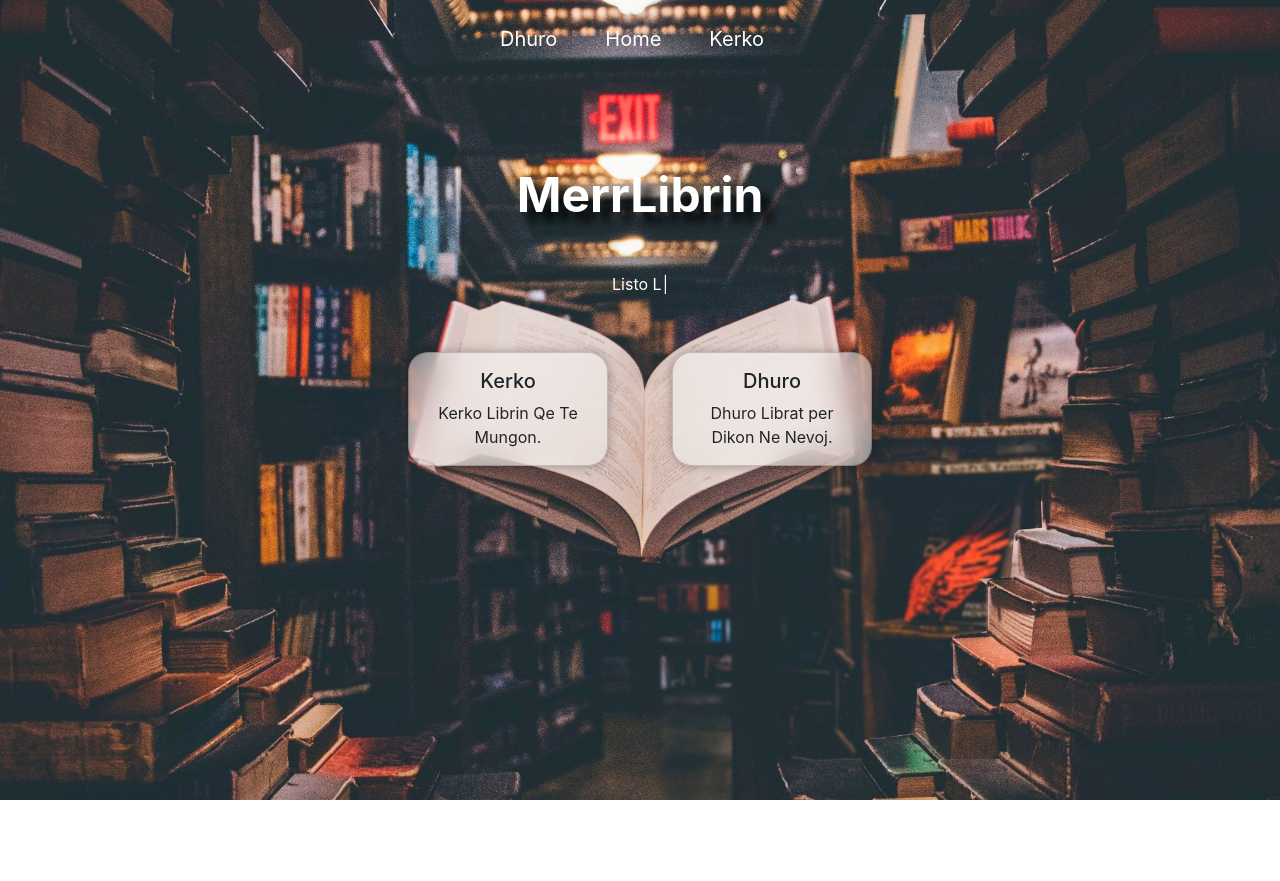
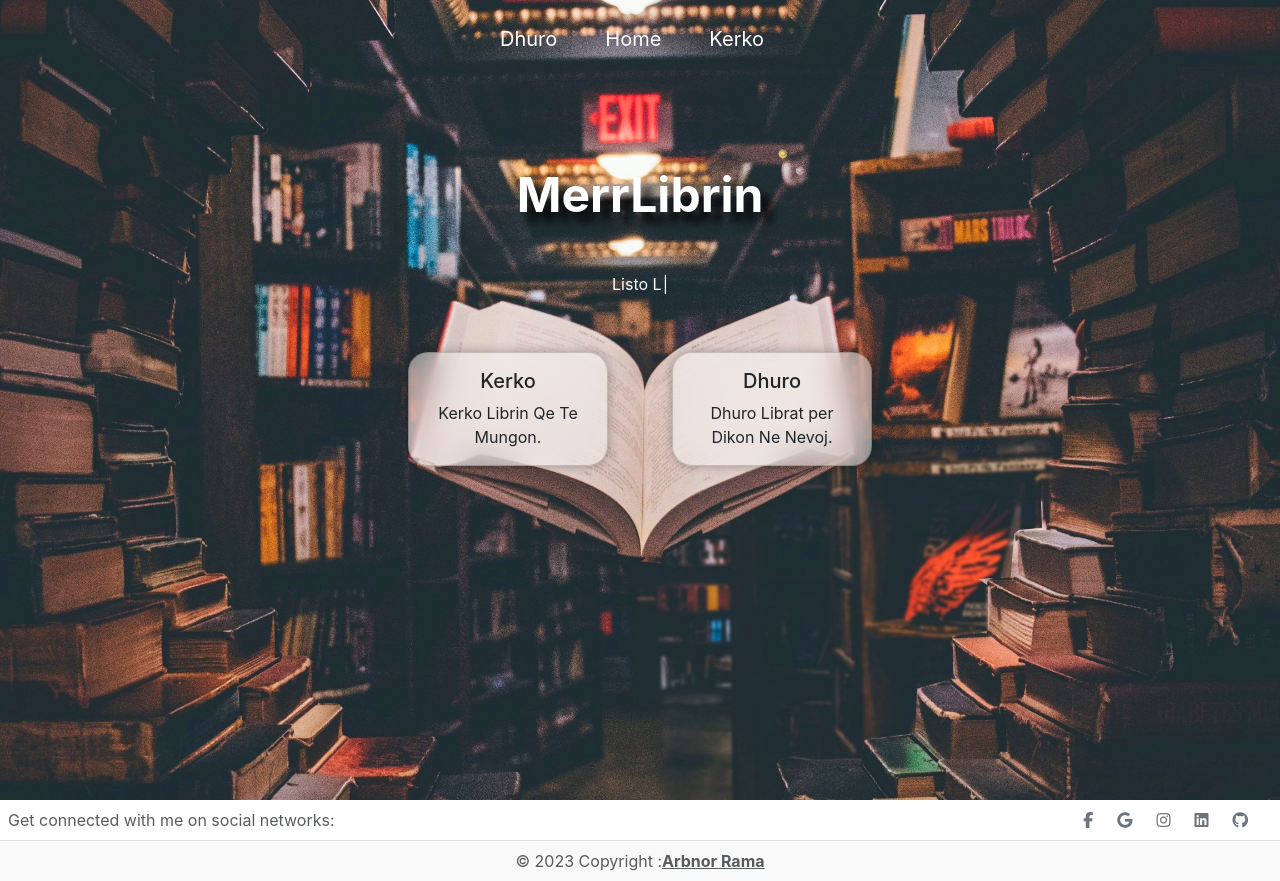
Before and after one commit to RamaArbnor/MerreLibrin, a React (Create React App) app in the folder client/: page / in a window 1280 px wide. Before the commit the page ends 800 px from the top, so only its background shows below. Built offline with nearby package versions, Linux system fonts and the light colour scheme.

Commit message:
quailty changes

```diff
--- a/client/public/index.html
+++ b/client/public/index.html
@@ -2,13 +2,14 @@
 <html lang="en">
   <head>
     <meta charset="utf-8" />
-    <link rel="icon" href="%PUBLIC_URL%/favicon.ico" />
+    <link rel="icon" href="https://cdn-icons-png.flaticon.com/512/3145/3145765.png" />
     <meta name="viewport" content="width=device-width, initial-scale=1" />
     <meta name="theme-color" content="#000000" />
     <meta
       name="description"
-      content="Web site created using create-react-app"
+      content="A webapp for donating books"
     />
+    <script src="https://kit.fontawesome.com/07d560ffd8.js" crossorigin="anonymous"></script>
     <link rel="apple-touch-icon" href="%PUBLIC_URL%/logo192.png" />
     <link href="https://cdn.jsdelivr.net/npm/bootstrap@5.3.1/dist/css/bootstrap.min.css" rel="stylesheet" integrity="sha384-4bw+/aepP/YC94hEpVNVgiZdgIC5+VKNBQNGCHeKRQN+PtmoHDEXuppvnDJzQIu9" crossorigin="anonymous">
     <script src="https://cdn.jsdelivr.net/npm/bootstrap@5.3.1/dist/js/bootstrap.bundle.min.js" integrity="sha384-HwwvtgBNo3bZJJLYd8oVXjrBZt8cqVSpeBNS5n7C8IVInixGAoxmnlMuBnhbgrkm" crossorigin="anonymous"></script>
@@ -26,7 +27,7 @@
       work correctly both with client-side routing and a non-root public URL.
       Learn how to configure a non-root public URL by running `npm run build`.
     -->
-    <title>React App</title>
+    <title>MerreLibrin</title>
   </head>
   <body>
     <noscript>You need to enable JavaScript to run this app.</noscript>
--- a/client/src/App.css
+++ b/client/src/App.css
@@ -98,7 +98,7 @@
   background-color: rgba(92, 199, 92, 0.568)
 }
 
-html::-webkit-scrollbar {
+/* html::-webkit-scrollbar {
   width: 20px;
 }
 
@@ -116,7 +116,7 @@ background-image: url("https://i.ibb.co/q95CBdZ/train.png");
   background-position:center center;
   background-repeat: no-repeat;
   background-size: 35px;
-}
+} */
 
 .dhuro-btn {
   /* background-color: greenyellow; */
@@ -140,6 +140,11 @@ background-image: url("https://i.ibb.co/q95CBdZ/train.png");
 
 #card-body *{
   text-align: center;
+}
+
+.card:hover {
+
+  cursor: pointer;
 }
 
 @media screen and (max-width: 768px) {
--- a/client/src/App.js
+++ b/client/src/App.js
@@ -6,6 +6,48 @@ function App() {
   return (
     <div className="App">
       <Home />
+
+<footer class="text-center text-lg-start bg-white text-muted">
+
+  <section class="d-flex justify-content-center justify-content-lg-between p-2 border-bottom">
+
+    <div class="me-5 d-none d-lg-block">
+      <span>Get connected with me on social networks:</span>
+    </div>
+
+
+
+    <div>
+      <a href="https://www.facebook.com/arbnor.rama.94/" class="me-4 link-secondary">
+        <i class="fab fa-facebook-f"></i>
+      </a>
+      <a href="mailto:arma@york.citycollege.eu" class="me-4 link-secondary">
+        <i class="fab fa-google"></i>
+      </a>
+      <a href="https://www.instagram.com/arbnor_rama/" class="me-4 link-secondary">
+        <i class="fab fa-instagram"></i>
+      </a>
+      <a href="https://www.linkedin.com/in/arbnorrama/" class="me-4 link-secondary">
+        <i class="fab fa-linkedin"></i>
+      </a>
+      <a href="https://github.com/ramaArbnor" class="me-4 link-secondary">
+        <i class="fab fa-github"></i>
+      </a>
+    </div>
+
+  </section>
+
+
+
+
+  <div class="text-center p-2" style={{backgroundColor: 'rgba(0, 0, 0, 0.025)'}}>
+    © 2023 Copyright :
+    <a class="text-reset fw-bold" href="https://arbnorrama.com/">Arbnor Rama</a>
+  </div>
+
+</footer>
+
+
     </div>
   );
 }
```
